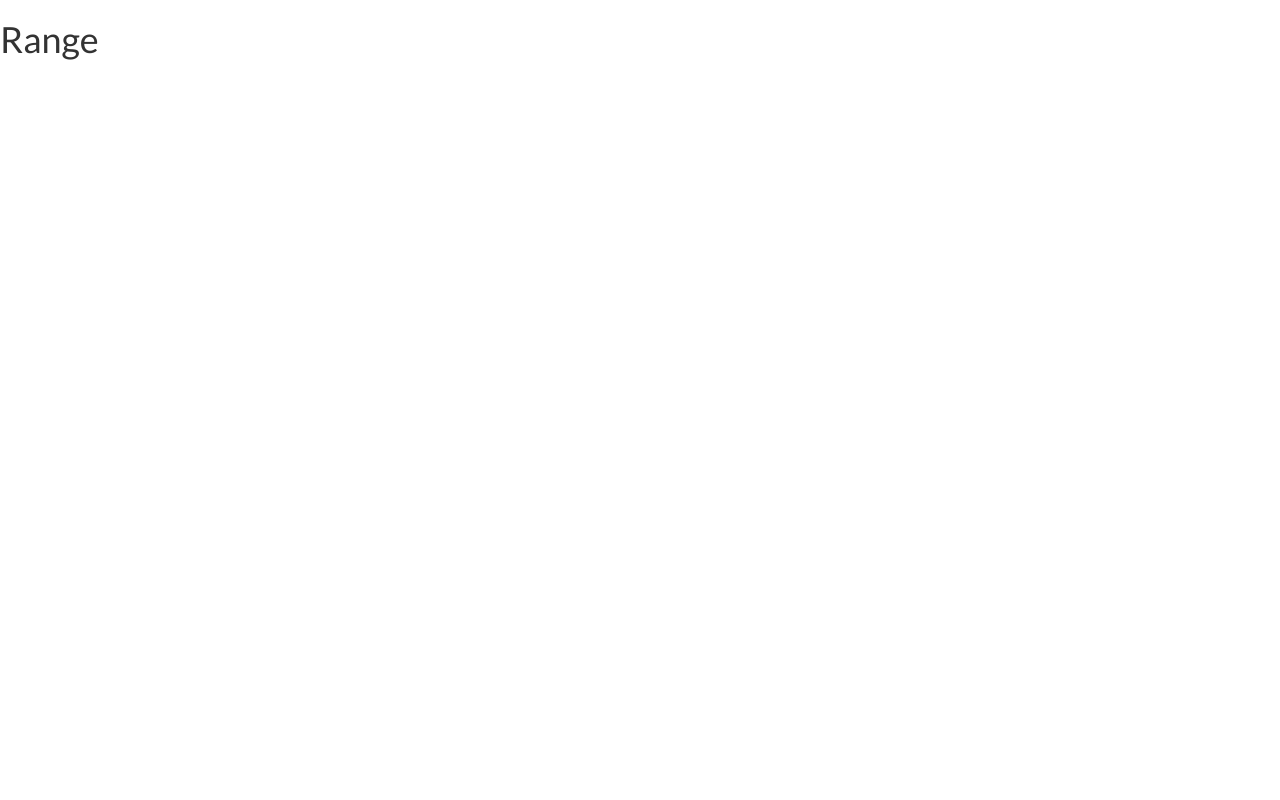
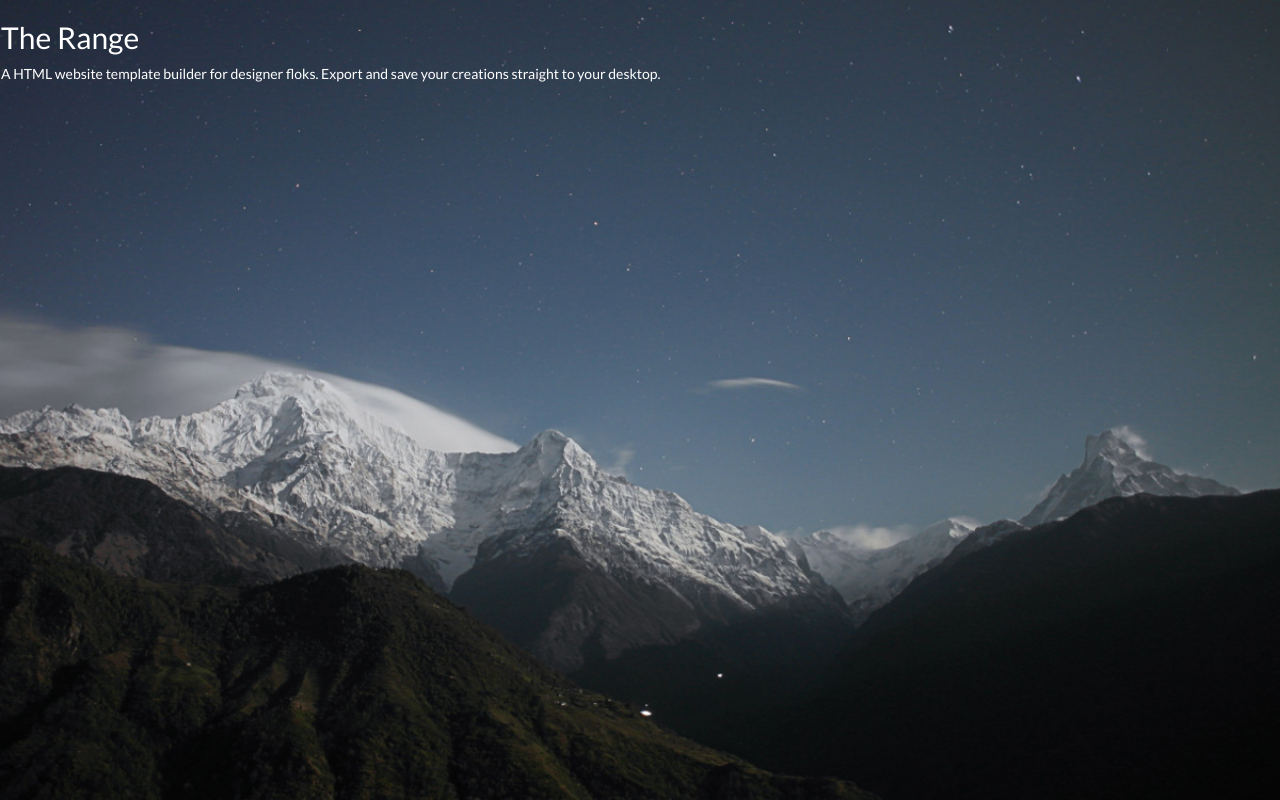
Before and after one commit to deepanmgn/range2html, a plain HTML site: page index.html in a window 1280 px wide. Drawn offline with nearby package versions, Linux system fonts and the light colour scheme.

Commit message:
Landing wip

```diff
--- a/index.html
+++ b/index.html
@@ -9,6 +9,12 @@
 	<link href='https://fonts.googleapis.com/css?family=Lato:400,300,700' rel='stylesheet' type='text/css'>
 </head>
 <body>
-		<h1>Range</h1>
+		<section id="land">
+		<div class="cont">
+			<h2>The Range</h2>
+			<p>A HTML website template builder for designer floks. Export and save your
+			creations straight to your desktop.</p>
+			</div>
+		</section>
 </body>
 </html>
--- a/styles.css
+++ b/styles.css
@@ -1,3 +1,18 @@
 body {
 	font-family: 'Lato', sans-serif;
+
 }
+
+#land {
+	width: 100%;
+	height: 100vh;
+	background-image: url('mountain.jpg');
+	background-size: cover;
+	background-position: 50% 50%;
+	background-repeat: no-repeat;
+	color: white;
+}
+
+#land .cont {
+	border: 1px solid transparent;
+}
```
Also changed, not shown: mountain.jpg (added).
